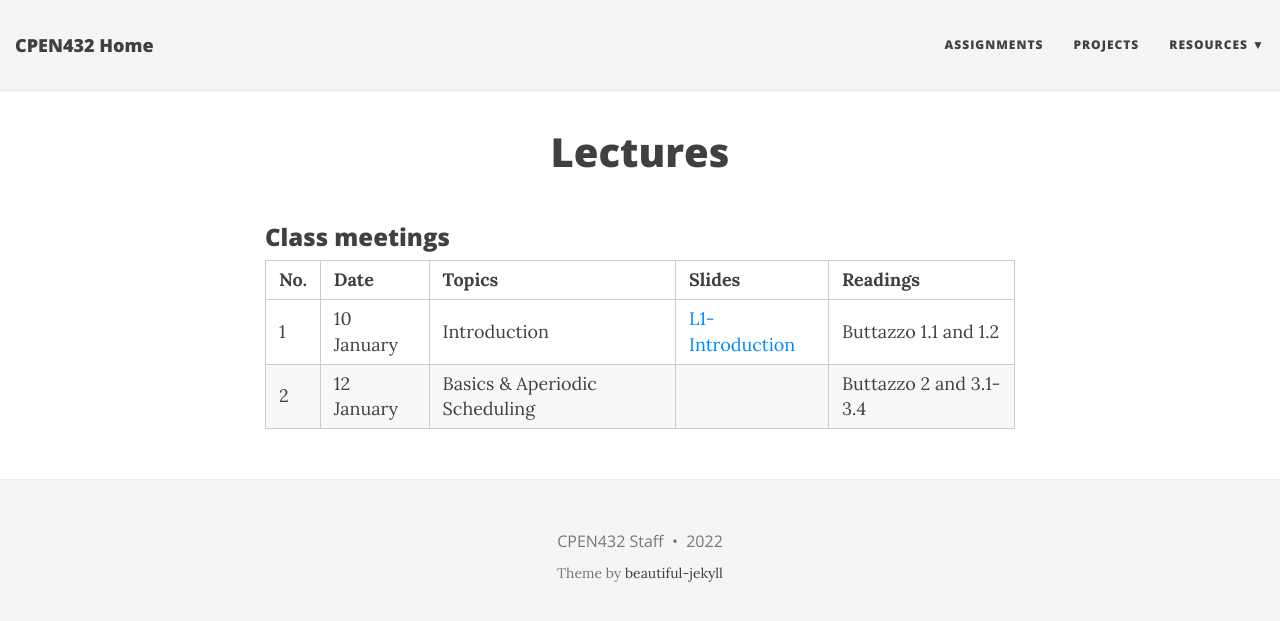
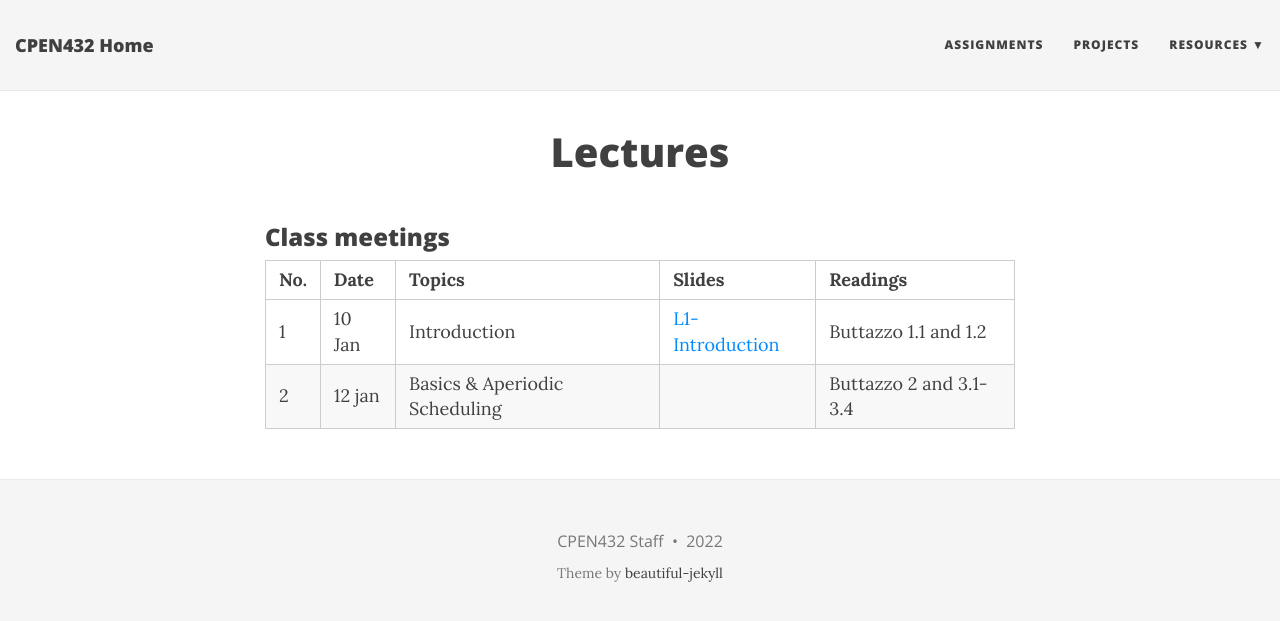
Before and after one commit to CPEN432/cpen432.github.io, a Jekyll site: the page built from lectures.md, in a window 1280 px wide. Shown: the top 621 px of the page. Built offline with Jekyll 4.4.1, drawn with Linux system fonts in a browser that asks for light colours; nearby versions of some CDN libraries.

Commit message:
Update lectures.md

```diff
--- a/lectures.md
+++ b/lectures.md
@@ -6,8 +6,8 @@ title: Lectures
 
 | **No.** | **Date** | **Topics** | **Slides** | **Readings** |
 |:--------|:---------|:-----------|:-----------|:-------------|
-|  1  | 10 January | Introduction | [L1-Introduction](http://cpen432.github.io/resources/gujarati-slides/1-introduction.pdf) | Buttazzo 1.1 and 1.2 |
-|  2  | 12 January | Basics & Aperiodic Scheduling | | Buttazzo 2 and 3.1-3.4 |
+|  1  | 10 Jan | Introduction | [L1-Introduction](http://cpen432.github.io/resources/gujarati-slides/1-introduction.pdf) | Buttazzo 1.1 and 1.2 |
+|  2  | 12 jan | Basics & Aperiodic Scheduling | | Buttazzo 2 and 3.1-3.4 |
 
 <!-- | **No.** | **Date** | **Topics** | **Readings** | -->
 <!-- |:---:|:-------|:---:|:----:| -->
```
